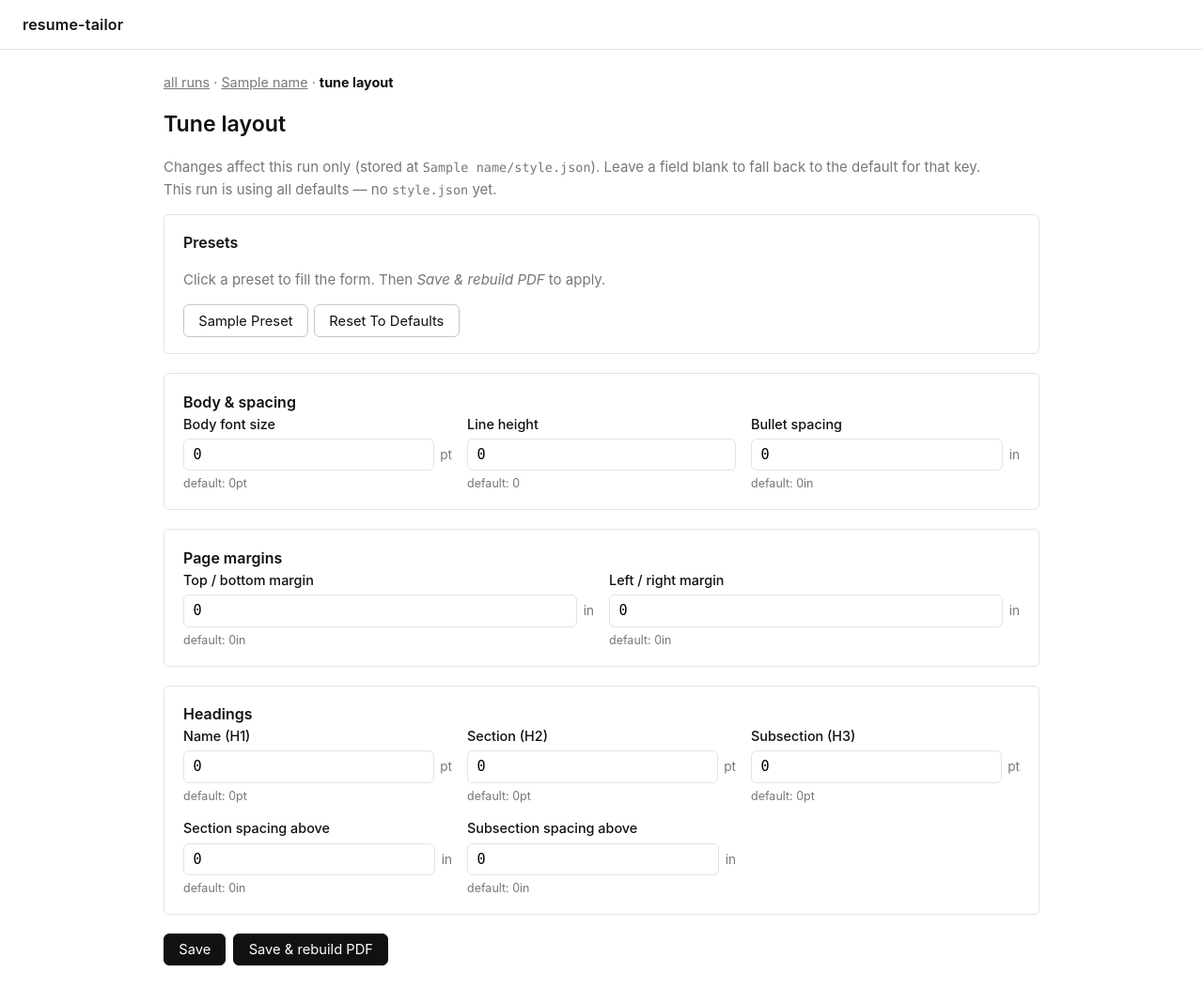
After one commit to chr-stal/resume-tailor, a Flask app: template resume_tailor/web/templates/style.html in a window 1280 px wide. The commit adds this page. Shown: the whole page at 94% size. Run offline with Flask 3, Linux system fonts and the light colour scheme; the template is opened without the code that fills it: most values are stand-ins (such as "Sample title", 1, 10 or a date in 2020); some libraries are stand-ins or nearby versions.

Commit message:
layout tuning and manual md->pdf

```diff
--- a/resume_tailor/state.py
+++ b/resume_tailor/state.py
@@ -56,6 +56,10 @@ class Workdir:
     @property
     def final_html(self) -> Path:
         return self.root / "04-resume.html"
+
+    @property
+    def style_json(self) -> Path:
+        return self.root / "style.json"
 
     def ensure(self) -> None:
         self.root.mkdir(parents=True, exist_ok=True)
--- a/resume_tailor/web/app.py
+++ b/resume_tailor/web/app.py
@@ -26,7 +26,12 @@ from flask import (
 )
 
 from resume_tailor.apply import run_apply
-from resume_tailor.build import run_build
+from resume_tailor.build import (
+    DEFAULT_STYLE,
+    PRESETS,
+    load_style,
+    run_build,
+)
 from resume_tailor.review import run_review
 from resume_tailor.state import (
     Workdir,
@@ -136,6 +141,35 @@ def create_app() -> Flask:
         write_text_atomic(wd.job_txt, jd.rstrip() + "\n")
         flash(f"Created run '{name}'.", "success")
         return redirect(url_for("run_view", name=name))
+
+    @app.route("/runs/markdown", methods=["POST"])
+    def create_markdown_run():
+        """Create a run with just hand-written Markdown — no Claude review.
+
+        We write the same text into both ``input/resume.md`` (so the workdir is
+        well-formed) and ``03-final.md`` (so the build step has something to
+        render immediately). The user lands on the Markdown editor and can
+        tune/rebuild from there.
+        """
+        name = (request.form.get("name") or "").strip().lower()
+        markdown = request.form.get("markdown") or ""
+        if not SLUG_RE.match(name):
+            flash("Run name must be lowercase letters, numbers, hyphens, or underscores.", "error")
+            return redirect(url_for("index"))
+        if not markdown.strip():
+            flash("Markdown content is required.", "error")
+            return redirect(url_for("index"))
+        run_dir = RUNS_ROOT / name
+        if run_dir.exists():
+            flash(f"Run '{name}' already exists.", "error")
+            return redirect(url_for("index"))
+
+        wd = open_workdir(run_dir)
+        text = markdown.rstrip() + "\n"
+        write_text_atomic(wd.resume_md, text)
+        write_text_atomic(wd.final_md, text)
+        flash(f"Created Markdown-only run '{name}'.", "success")
+        return redirect(url_for("markdown_view", name=name))
 
     @app.route("/runs/<name>")
     def run_view(name):
@@ -273,6 +307,51 @@ def create_app() -> Flask:
             info=info,
         )
 
+    @app.route("/runs/<name>/style", methods=["GET", "POST"])
+    def style_view(name):
+        wd = _wd_or_404(name)
+
+        if request.method == "POST":
+            new_style: dict = {}
+            errors: list[str] = []
+            for k in DEFAULT_STYLE:
+                raw = (request.form.get(k) or "").strip()
+                if not raw:
+                    continue
+                try:
+                    new_style[k] = float(raw)
+                except ValueError:
+                    errors.append(f"{k!r} must be a number (got {raw!r})")
+
+            if errors:
+                for e in errors:
+                    flash(e, "error")
+                return redirect(url_for("style_view", name=name))
+
+            write_json_atomic(wd.style_json, new_style)
+
+            if request.form.get("rebuild") == "1":
+                try:
+                    run_build(wd)
+                    flash("Saved style and rebuilt PDF.", "success")
+                except Exception as e:
+                    flash(f"Saved style but build failed: {e}", "error")
+            else:
+                flash("Saved style.", "success")
+            return redirect(url_for("style_view", name=name))
+
+        style = load_style(wd)
+        info = _run_info(wd.root)
+        return render_template(
+            "style.html",
+            name=name,
+            style=style,
+            defaults=DEFAULT_STYLE,
+            presets=PRESETS,
+            has_overrides=wd.style_json.exists(),
+            info=info,
+        )
+
     @app.route("/runs/<name>/pdf")
     def pdf_view(name):
         wd = _wd_or_404(name)
--- a/resume_tailor/web/static/style.css
+++ b/resume_tailor/web/static/style.css
@@ -233,3 +233,30 @@ textarea {
 /* ---------- markdown editor ---------- */
 .md-form textarea { min-height: 65vh; }
 .md-form .actions { display: flex; gap: 0.5rem; margin-top: 0.6rem; flex-wrap: wrap; }
+
+/* ---------- style (layout-tuning) editor ---------- */
+.preset-buttons { display: flex; gap: 0.4rem; flex-wrap: wrap; }
+.preset-buttons button { text-transform: capitalize; }
+
+.style-grid {
+  display: grid;
+  grid-template-columns: repeat(auto-fit, minmax(220px, 1fr));
+  gap: 0.9rem 1rem;
+}
+.style-field { display: flex; flex-direction: column; gap: 0.25rem; font-weight: 500; }
+.style-field > span:first-child { font-size: 0.9rem; }
+.style-field .input-row { display: flex; align-items: baseline; gap: 0.4rem; font-weight: 400; }
+.style-field input[type=number] {
+  width: 100%;
+  padding: 0.45rem 0.6rem;
+  border: 1px solid var(--border);
+  border-radius: var(--radius);
+  font-family: ui-monospace, monospace;
+  font-size: 0.95rem;
+}
+.style-field .unit { color: var(--muted); font-size: 0.85rem; }
+.style-field small { font-weight: 400; }
+
+.style-form .actions {
+  display: flex; gap: 0.5rem; margin-top: 0.5rem; flex-wrap: wrap;
+}
--- a/resume_tailor/web/templates/run.html
+++ b/resume_tailor/web/templates/run.html
@@ -72,13 +72,14 @@
       <input type="hidden" name="html_only" value="1">
       <button type="submit" class="secondary">Build HTML only</button>
     </form>
-    {% if info.has_pdf or info.has_html %}
     <p>
+      {% if info.has_pdf or info.has_html %}
       <a href="{{ url_for('pdf_view', name=name) }}" target="_blank" class="btn">
         Open {{ 'PDF' if info.has_pdf else 'HTML' }}
       </a>
+      {% endif %}
+      <a href="{{ url_for('style_view', name=name) }}" class="btn secondary">Tune layout</a>
     </p>
-    {% endif %}
   </article>
 
 </section>
--- /dev/null
+++ b/resume_tailor/web/templates/style.html
@@ -0,0 +1,108 @@
+{% extends "base.html" %}
+{% block title %}Layout · {{ name }} · resume-tailor{% endblock %}
+
+{% macro field(label, key, unit, step=0.1) %}
+<label class="style-field">
+  <span>{{ label }}</span>
+  <span class="input-row">
+    <input type="number" step="{{ step }}" name="{{ key }}"
+           value="{{ '%g' % style[key] }}"
+           placeholder="{{ '%g' % defaults[key] }}">
+    {% if unit %}<span class="unit">{{ unit }}</span>{% endif %}
+  </span>
+  <small class="muted">default: {{ '%g' % defaults[key] }}{{ unit }}</small>
+</label>
+{% endmacro %}
+
+{% block content %}
+
+<nav class="breadcrumbs">
+  <a href="{{ url_for('index') }}">all runs</a> ·
+  <a href="{{ url_for('run_view', name=name) }}">{{ name }}</a> ·
+  <strong>tune layout</strong>
+</nav>
+
+<h2>Tune layout</h2>
+<p class="muted">
+  Changes affect this run only (stored at <code>{{ name }}/style.json</code>).
+  Leave a field blank to fall back to the default for that key.
+  {% if has_overrides %}
+  <br>This run currently has custom overrides.
+  {% else %}
+  <br>This run is using all defaults — no <code>style.json</code> yet.
+  {% endif %}
+</p>
+
+<section class="panel">
+  <h3>Presets</h3>
+  <p class="muted">Click a preset to fill the form. Then <em>Save &amp; rebuild PDF</em> to apply.</p>
+  <div class="preset-buttons" data-role="presets">
+    {% for preset_name, preset in presets.items() %}
+    <button type="button" class="btn secondary" data-preset='{{ preset|tojson }}'>{{ preset_name }}</button>
+    {% endfor %}
+    <button type="button" class="btn secondary" data-action="reset">Reset to defaults</button>
+  </div>
+</section>
+
+<form method="post" action="{{ url_for('style_view', name=name) }}" class="style-form">
+  <section class="panel">
+    <h3>Body &amp; spacing</h3>
+    <div class="style-grid">
+      {{ field("Body font size",   "font_size_pt",          "pt",  step=0.25) }}
+      {{ field("Line height",      "line_height",           "",    step=0.05) }}
+      {{ field("Bullet spacing",   "bullet_spacing_in",     "in",  step=0.005) }}
+    </div>
+  </section>
+
+  <section class="panel">
+    <h3>Page margins</h3>
+    <div class="style-grid">
+      {{ field("Top / bottom margin", "page_margin_top_in",  "in", step=0.05) }}
+      {{ field("Left / right margin", "page_margin_side_in", "in", step=0.05) }}
+    </div>
+  </section>
+
+  <section class="panel">
+    <h3>Headings</h3>
+    <div class="style-grid">
+      {{ field("Name (H1)",        "name_size_pt",          "pt",  step=0.5) }}
+      {{ field("Section (H2)",     "section_size_pt",       "pt",  step=0.25) }}
+      {{ field("Subsection (H3)",  "subsection_size_pt",    "pt",  step=0.25) }}
+      {{ field("Section spacing above", "section_spacing_in",    "in", step=0.01) }}
+      {{ field("Subsection spacing above", "subsection_spacing_in", "in", step=0.01) }}
+    </div>
+  </section>
+
+  <div class="actions">
+    <button type="submit" name="rebuild" value="0">Save</button>
+    <button type="submit" name="rebuild" value="1">Save &amp; rebuild PDF</button>
+    {% if info.has_pdf or info.has_html %}
+    <a href="{{ url_for('pdf_view', name=name) }}" target="_blank" class="btn secondary">
+      Open current {{ 'PDF' if info.has_pdf else 'HTML' }}
+    </a>
+    {% endif %}
+  </div>
+</form>
+
+<script>
+  // Wire preset buttons: clicking one fills the form. "Reset" clears overrides.
+  (function () {
+    const form = document.querySelector('.style-form');
+    if (!form) return;
+    document.querySelectorAll('[data-role="presets"] button').forEach((btn) => {
+      btn.addEventListener('click', () => {
+        if (btn.dataset.action === 'reset') {
+          form.querySelectorAll('input[type=number]').forEach((i) => (i.value = ''));
+          return;
+        }
+        const preset = JSON.parse(btn.dataset.preset);
+        Object.entries(preset).forEach(([k, v]) => {
+          const input = form.querySelector(`input[name="${k}"]`);
+          if (input) input.value = v;
+        });
+      });
+    });
+  })();
+</script>
+
+{% endblock %}
```
Also changed, not shown: resume_tailor/build.py (+181 -4 lines), resume_tailor/cli.py (+49 -1 lines), resume_tailor/styles/resume.css (+29 -11 lines), resume_tailor/web/templates/index.html (+22 -1 lines), README.md.
